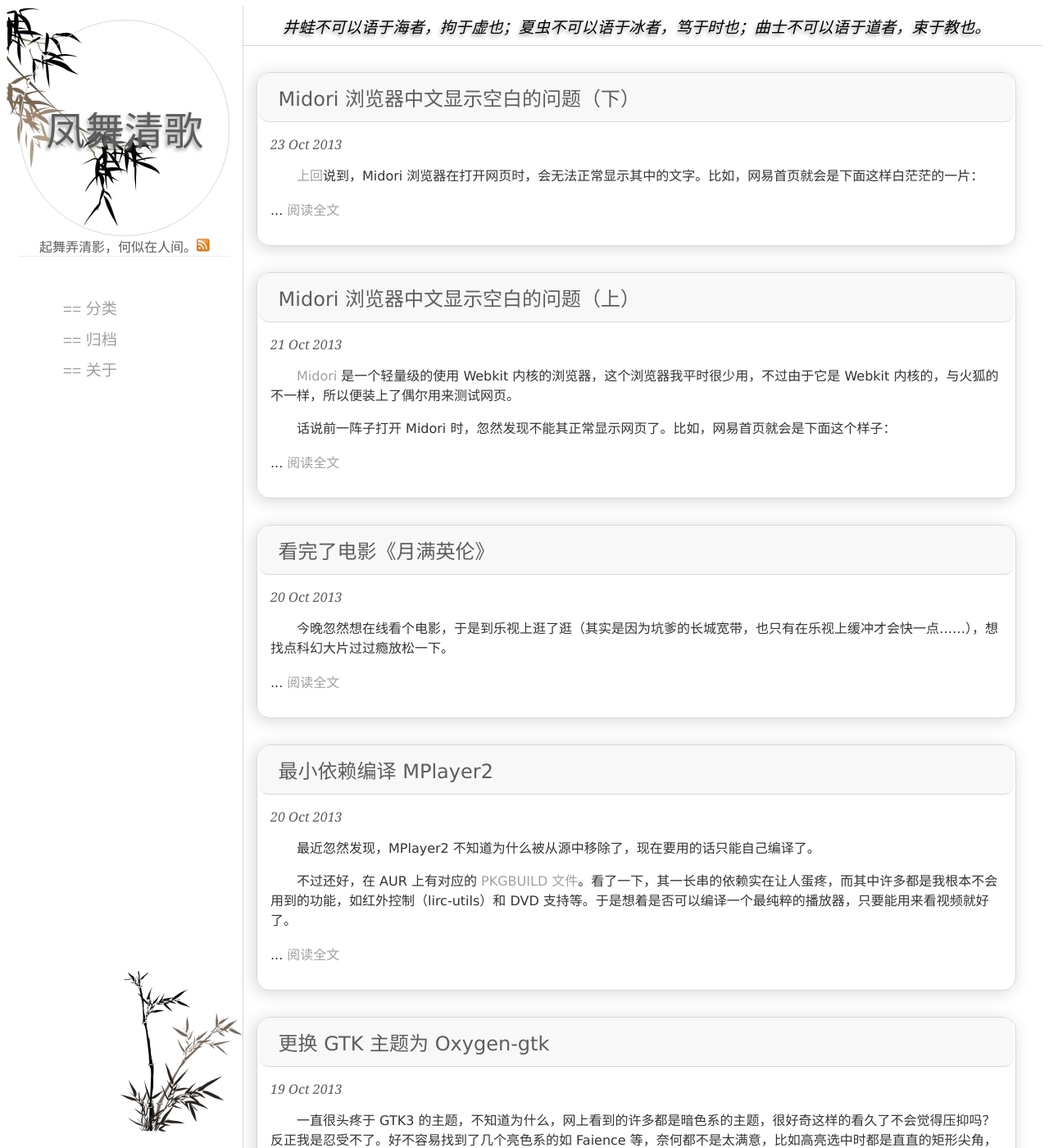
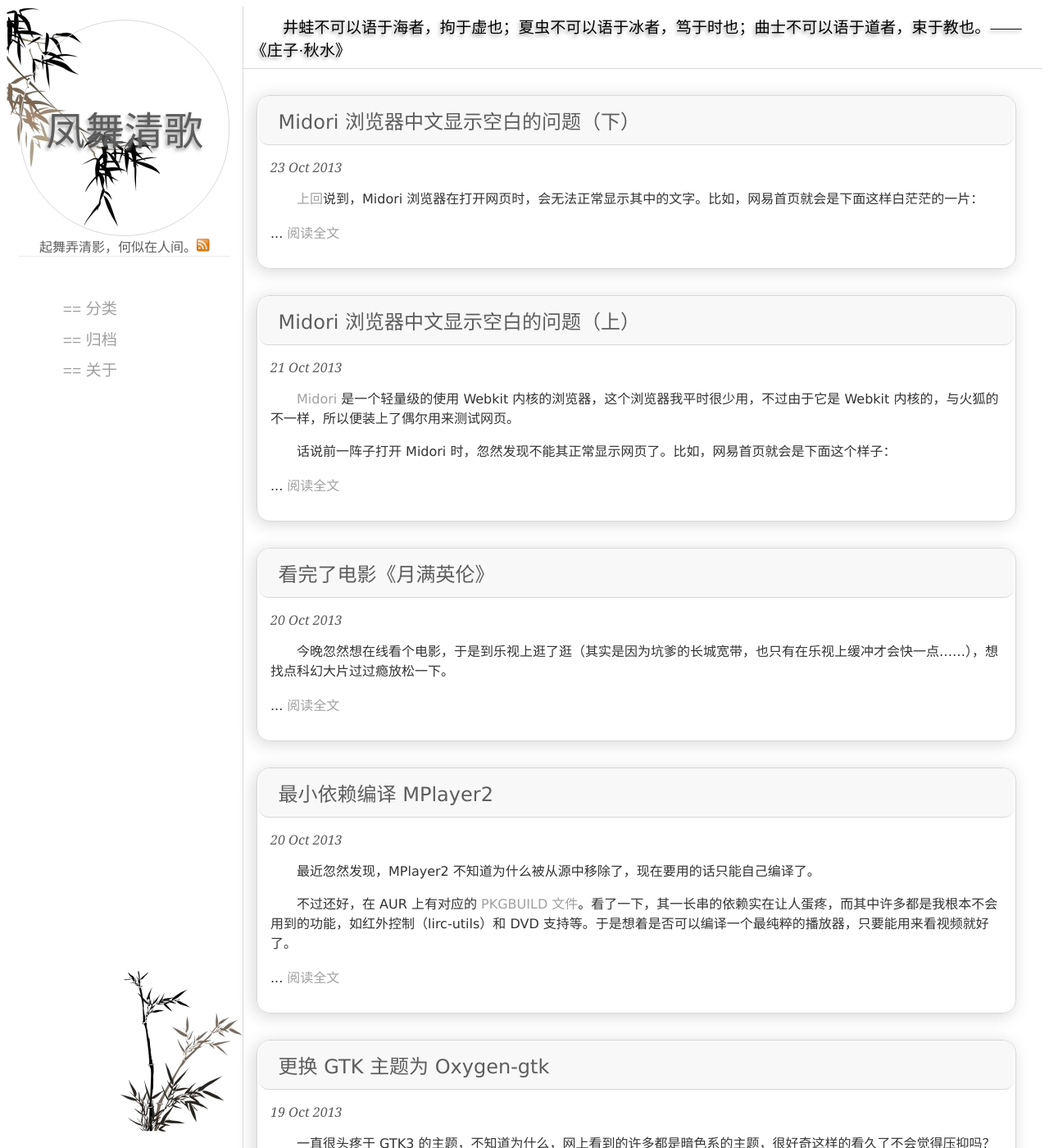
Before and after one commit to silverzhaojr/silverzhaojr.github.io, a Jekyll site: the page built from index.html, in a window 1280 px wide and 1400 px high. Shown: the whole window at 82% size. Built offline with Jekyll 4.4.1, drawn with Linux system fonts in a browser that asks for light colours; Markdown is read by kramdown in place of the engine named in the settings; the list of posts is cut into pages by our own code.

Commit message:
modify motto

```diff
--- a/_posts/2013-09-14-default.html
+++ b/_posts/2013-09-14-default.html
@@ -1,7 +1,7 @@
 ---
 layout: post
 title: 水调歌头·明月几时有
-motto: 泉涸，鱼相与处于陆，相呴以湿，相濡以沫，不如相忘于江湖。与其誉尧而非桀也，不如两忘而化其道。——《庄子·内篇·大宗师》
+motto: 泉涸，鱼相与处于陆，相呴以湿，相濡以沫，不如相忘于江湖。与其誉尧而非桀也，不如两忘而化其道。——《庄子·大宗师》
 published: true
 date: 2013-09-14 15:00
 tags: 闲言碎语
--- a/index.html
+++ b/index.html
@@ -1,6 +1,6 @@
 ---
 layout: default
-motto: 井蛙不可以语于海者，拘于虚也；夏虫不可以语于冰者，笃于时也；曲士不可以语于道者，束于教也。
+motto: 井蛙不可以语于海者，拘于虚也；夏虫不可以语于冰者，笃于时也；曲士不可以语于道者，束于教也。——《庄子·秋水》
 ---
 
 {% for post in paginator.posts %}
--- a/static/css/style.css
+++ b/static/css/style.css
@@ -34,7 +34,6 @@
 }
 #begin {
     font-size: 1.2em;
-    font-style: italic;
 }
 .post {
     margin: 2em 2em 0 1em;
@@ -74,7 +73,6 @@
 #begin {
     color: #5d5d5d;
     font-size: 0.8em;
-    font-style: normal;
 }
 .post {
     margin: 1em 0.5em;
@@ -266,10 +264,10 @@ a:hover {
     padding: 0 1em;
 }
 .post-content a {
-	color: #a0a0a0;
+    color: #a0a0a0;
 }
 .post-content a:hover {
-	color: #5d5d5d;
+    color: #5d5d5d;
 }
 .post-content em {
     color: #5d5d5d;
```
Also changed, not shown: _posts/2013-10-23-midori-display-problem-p2.md (+1 -1 lines).
